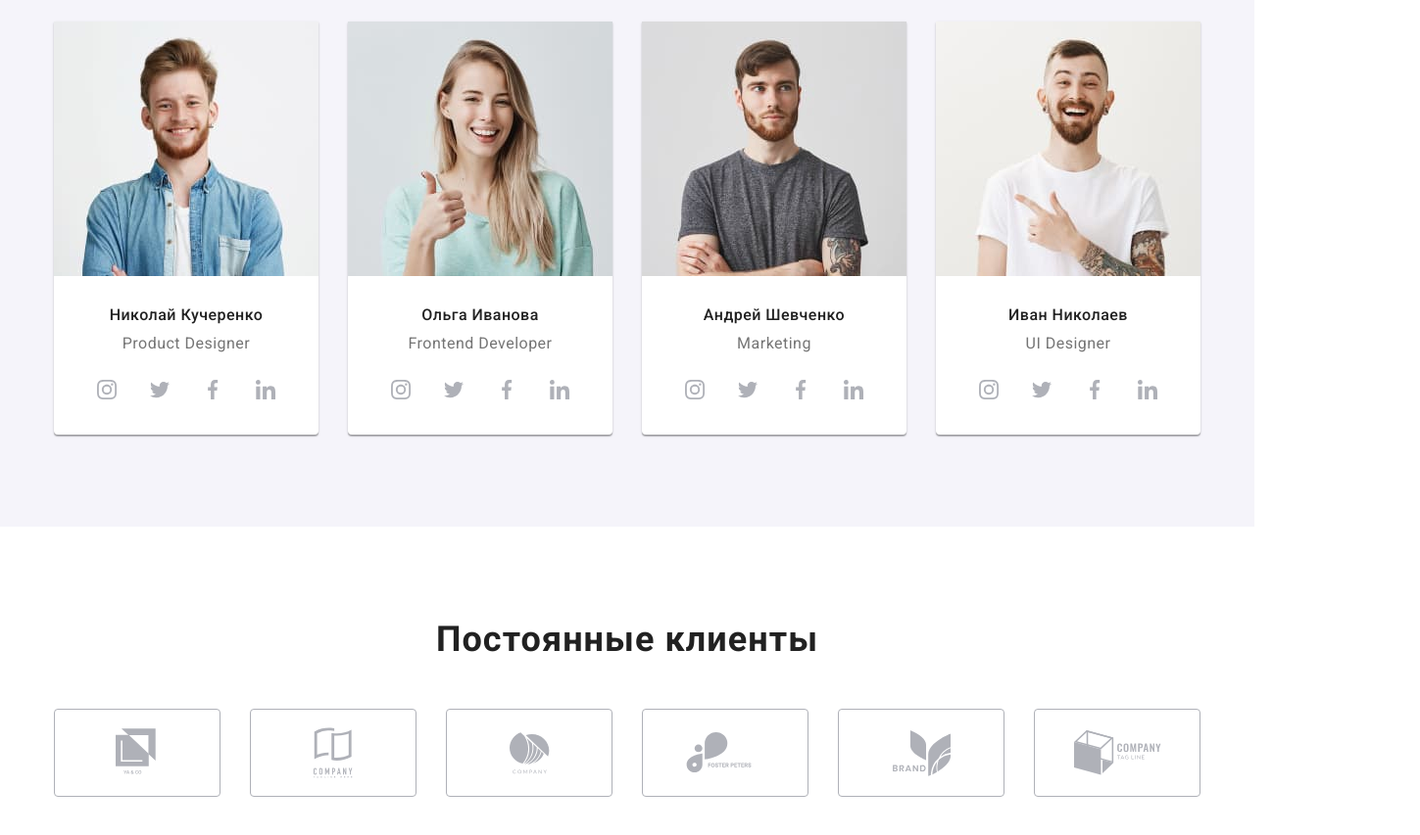
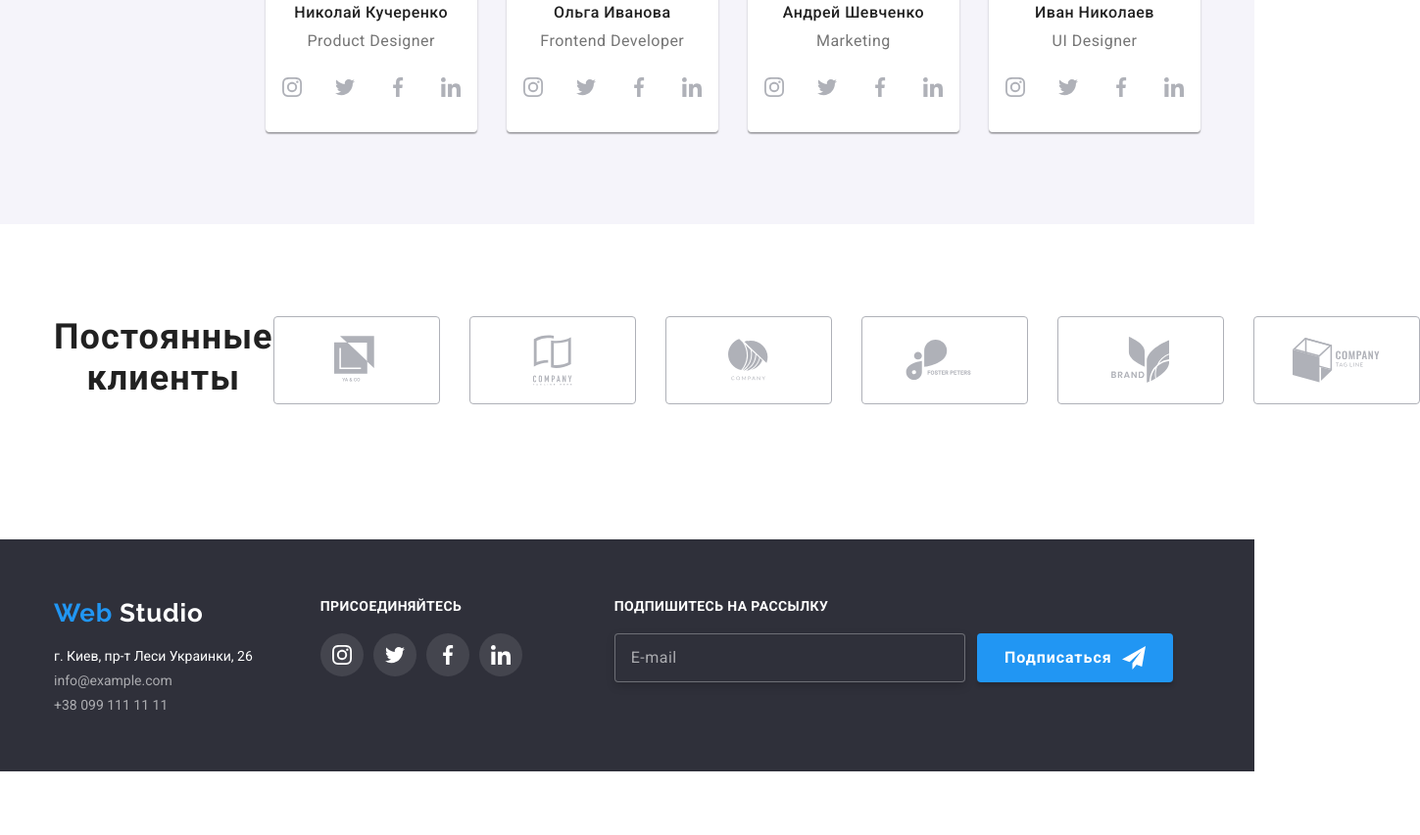
Before and after one commit to OlgaTomilko/goit-markup-hw-08, a plain HTML site: page index.html in a window 1280 px wide. Shown: the part 1787-2640 px from the top of the page at 98% size, 1449 px wide, since content can reach past the window. After the commit the page ends 2575 px from the top, so only its background shows below. Drawn offline with Linux system fonts and the light colour scheme.

Commit message:
Добавлено секция footer

```diff
--- a/index.html
+++ b/index.html
@@ -437,10 +437,15 @@
       </section>
     </main>
     <!-- ПОДВАЛ -->
-    <!-- <footer class="footer">
+    <footer class="footer">
       <div class="footer-content container">
+        <div class="footer-wrap">
           <div class="footer-logo-address">
-          <a class="logo-first-word link" href="./index.html" lang="en">
+            <a
+              class="logo-first-word footer-logo link"
+              href="./index.html"
+              lang="en"
+            >
               <span class="logo-second-word">Web</span> Studio
             </a>
             <address class="footer-address">
@@ -519,6 +524,7 @@
               </li>
             </ul>
           </div>
+        </div>
         <div class="footer-form">
           <form>
             <p class="call">подпишитесь на рассылку</p>
@@ -534,7 +540,7 @@
           </form>
         </div>
       </div>
-    </footer> -->
+    </footer>
     <!-- МОДАЛЬНОЕ ОКНО -->
     <div data-modal class="overlay is-hidden">
       <form>
--- a/sass/layout/_footer.scss
+++ b/sass/layout/_footer.scss
@@ -1,38 +1,42 @@
 .footer {
+  padding-top: 60px;
+  padding-bottom: 60px;
   background: #2f303a;
+}
 
-  .container {
-    display: -webkit-box;
-    display: -ms-flexbox;
-    display: flex;
-  }
-
-  .logo-first-word {
-    width: 153px;
-    margin-bottom: 20px;
-    color: $title-light-color;
-  }
+.footer-logo {
+  margin-bottom: 20px;
+  color: $title-light-color;
 }
 
 .footer-logo-address {
-  padding-top: 60px;
-  padding-bottom: 60px;
-  margin-right: 69px;
+  margin-bottom: 60px;
+  text-align: center;
 }
 
 .footer-address-list-item:not(:last-child) {
-  margin-bottom: 9px;
+  margin-bottom: 8px;
+}
+
+.footer-map-link {
+  color: $title-light-color;
+}
+
+.footer-mail-link,
+.footer-tel-link {
+  color: $text-light-color;
 }
 
 .footer-call {
-  padding-top: 72px;
-  margin-right: 94px;
+  margin-bottom: 60px;
+  text-align: center;
 }
 
 .call {
   margin-bottom: 20px;
+  text-align: center;
   font-weight: 700;
-  line-height: 1.14;
+  line-height: 1.145;
   letter-spacing: 0.03em;
   text-transform: uppercase;
   color: $title-light-color;
@@ -44,30 +48,11 @@
   fill: #fff;
 }
 
-.footer-map-link {
-  color: $title-light-color;
-}
-
-.footer-mail-link,
-.footer-tel-link {
-  color: $text-light-color;
-}
-
-.footer-form {
-  padding-top: 72px;
-}
-
-.form-wraper {
-  display: -webkit-box;
-  display: -ms-flexbox;
-  display: flex;
-}
-
 .input-email {
-  width: 358px;
+  width: 100%;
   height: 50px;
   padding-left: 16px;
-  margin-right: 12px;
+  margin-bottom: 20px;
 
   font-size: 16px;
   line-height: 1.25;
@@ -125,3 +110,74 @@
 .icon-send {
   margin-left: 10px;
 }
+
+@media screen and (min-width: 768px) {
+  .footer-wrap {
+    display: -webkit-box;
+    display: -ms-flexbox;
+    display: flex;
+    justify-content: center;
+    margin-bottom: 60px;
+  }
+
+  .footer-logo-address {
+    margin-right: 165px;
+    margin-bottom: 0;
+  }
+
+  .footer-call {
+    margin-bottom: 0;
+  }
+
+  .input-email {
+    display: block;
+    width: 450px;
+    margin-left: auto;
+    margin-right: auto;
+  }
+}
+
+@media screen and (min-width: 1200px) {
+  .container {
+    display: -webkit-box;
+    display: -ms-flexbox;
+    display: flex;
+    justify-content: baseline;
+  }
+
+  .logo-first-word {
+    width: 153px;
+  }
+
+  .footer-logo-address {
+    margin-right: 69px;
+    text-align: left;
+  }
+
+  .footer-address-list-item:not(:last-child) {
+    margin-bottom: 9px;
+  }
+
+  .footer-call {
+    margin-right: 94px;
+  }
+
+  .call {
+    text-align: left;
+  }
+
+  .footer-wrap {
+    margin-bottom: 0;
+  }
+
+  .form-wraper {
+    display: -webkit-box;
+    display: -ms-flexbox;
+    display: flex;
+  }
+
+  .input-email {
+    width: 358px;
+    margin-right: 12px;
+  }
+}
```
Also changed, not shown: css/main.css, css/main.min.css, 2 other files. Lines whose indentation alone changed are shown as unchanged.
